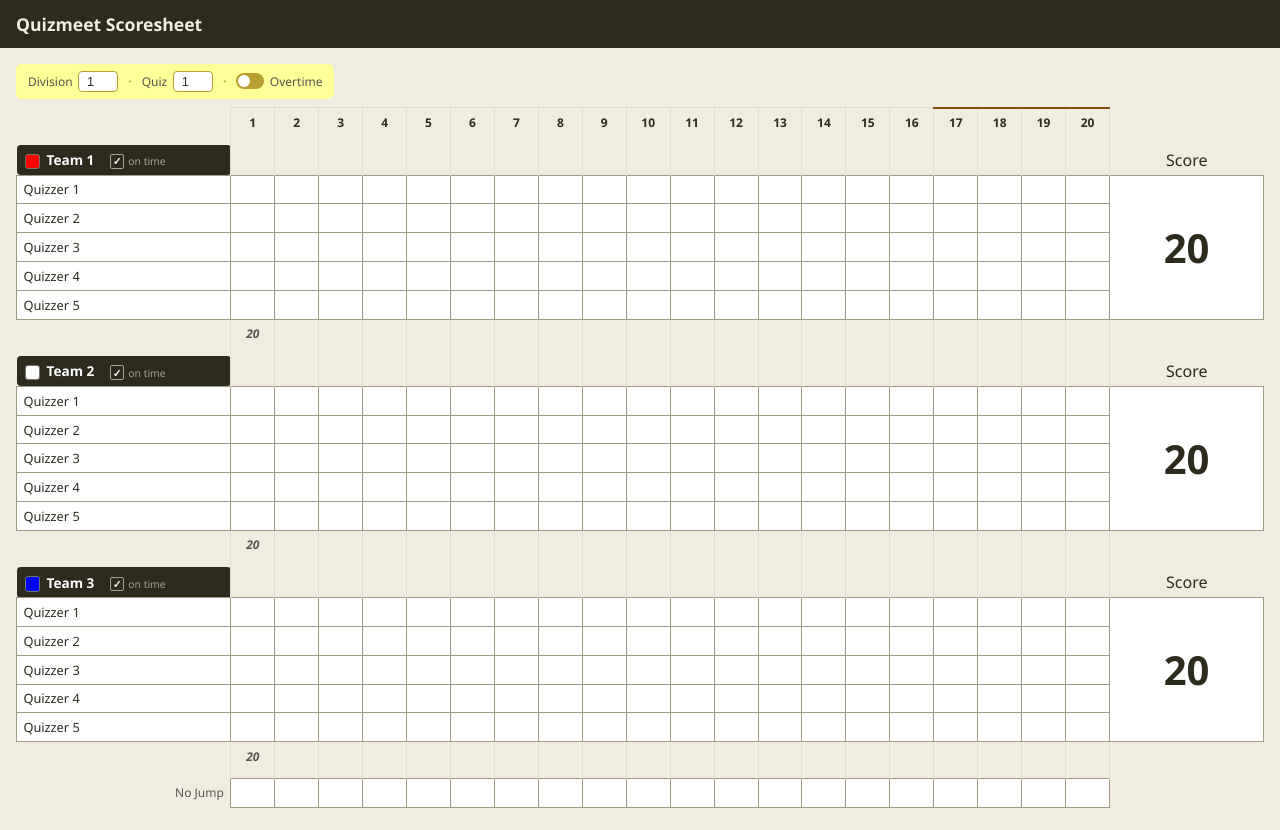
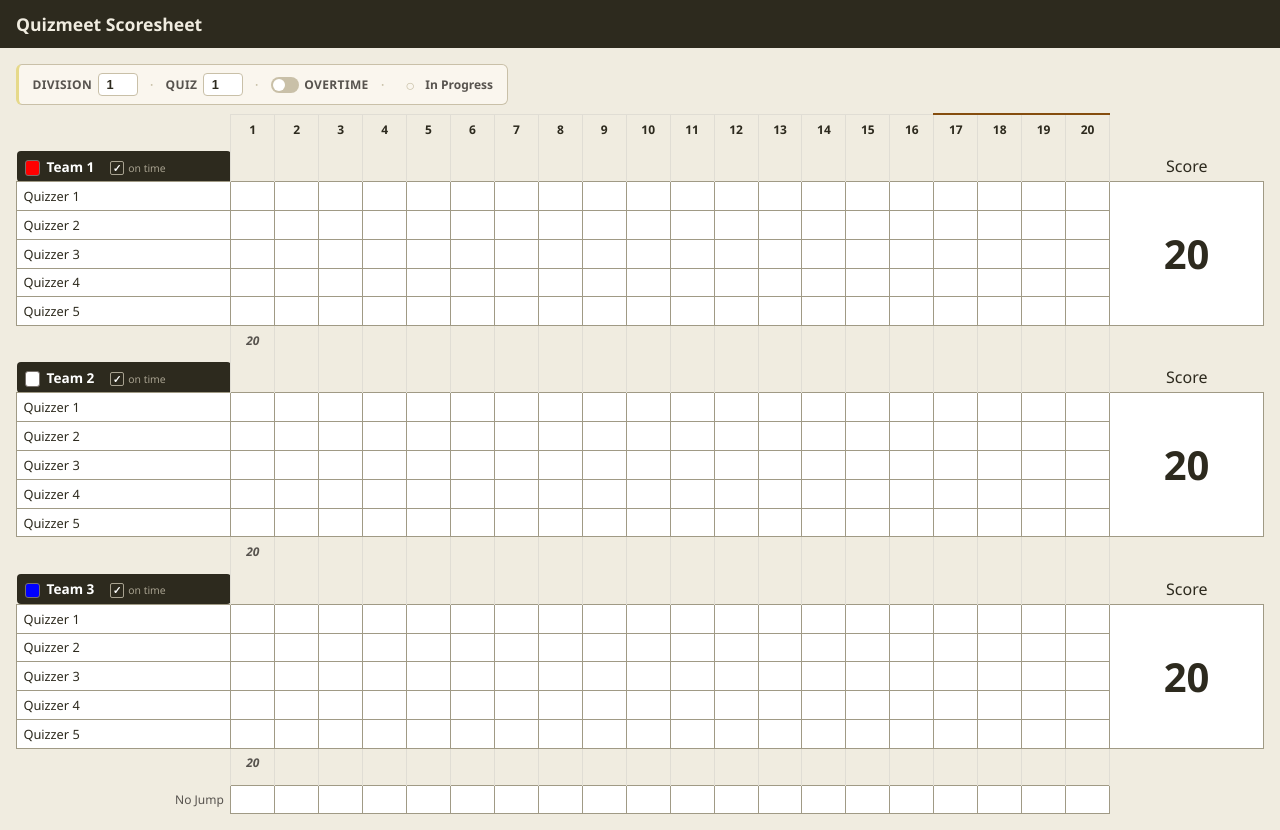
Before and after one commit to TommyAmberson/qzr-sheet, a Vue app: page / in a window 1280 px wide. Built offline with nearby package versions, Linux system fonts and the light colour scheme; the HTML template or start-up script is replaced by a standard one.

Commit message:
meta fix

```diff
--- a/src/assets/colors.css
+++ b/src/assets/colors.css
@@ -32,8 +32,9 @@
   --color-team-blue: #0000ff;
 
   /* Quiz meta bar */
-  --color-meta-bg: #ffff99;
-  --color-meta-accent: #b8a030;
+  --color-meta-bg: #faf6ee;
+  --color-meta-accent: #c9c0a8;
+  --color-meta-border: #e6d98a;
 
   /* Greyed-out stripes (aliases for readability) */
   --color-grey-stripe-a: var(--color-border-light);
--- a/src/components/Scoresheet.vue
+++ b/src/components/Scoresheet.vue
@@ -171,6 +171,13 @@ function colGroupClass(colIdx: number): string {
         <span class="toggle-track"><span class="toggle-thumb"></span></span>
         <span class="meta-label">Overtime</span>
       </label>
+      <span class="meta-sep">·</span>
+      <span class="meta-field meta-field--status">
+        <span v-if="hasAnyErrors" class="meta-status meta-status--error">⚠</span>
+        <span v-else-if="allQuestionsComplete" class="meta-status meta-status--complete">✓</span>
+        <span v-else class="meta-status meta-status--pending">○</span>
+        <span class="meta-label">{{ hasAnyErrors ? 'Invalid' : allQuestionsComplete ? 'Complete' : 'In Progress' }}</span>
+      </span>
     </div>
 
     <table class="scoresheet">
@@ -400,32 +407,76 @@ function colGroupClass(colIdx: number): string {
 
 .quiz-meta {
   display: flex;
-  gap: 0.6rem;
+  gap: 0.75rem;
   align-items: center;
   margin-bottom: 0.5rem;
-  padding: 0.4rem 0.75rem;
+  padding: 0.5rem 0.85rem;
   background: var(--color-meta-bg);
+  border: 1px solid var(--color-meta-accent);
+  border-left: 3px solid var(--color-meta-border);
   border-radius: 6px;
   width: fit-content;
   color: var(--color-text);
   font-family: 'Segoe UI', system-ui, sans-serif;
   font-size: 0.8rem;
-  transition: background 0.4s, color 0.4s;
+  transition: background 0.4s, color 0.4s, border-color 0.4s;
 }
 
 .quiz-meta--error {
-  background: var(--color-invalid);
-  color: var(--color-invalid-light);
+  background: var(--color-error-light);
+  border-color: var(--color-invalid);
+  border-left-color: var(--color-invalid);
+}
+.quiz-meta--error .meta-label {
+  color: var(--color-error);
 }
 
 .quiz-meta--complete {
-  background: var(--color-correct);
-  color: var(--color-correct-light);
+  border-left-color: var(--color-accent);
+}
+
+.meta-status {
+  display: inline-flex;
+  align-items: center;
+  justify-content: center;
+  width: 1.2rem;
+  height: 1.2rem;
+  border-radius: 50%;
+  font-size: 0.7rem;
+  font-weight: 800;
+  margin-left: 0.25rem;
+  flex-shrink: 0;
+  transition: all 0.3s;
+}
+.meta-status--pending {
+  color: var(--color-meta-accent);
+  font-size: 1rem;
+}
+.meta-status--complete {
+  background: var(--color-accent);
+  color: var(--color-bg);
+}
+.meta-status--error {
+  background: var(--color-invalid);
+  color: var(--color-bg);
+  border-radius: 3px;
+  font-size: 0.8rem;
+}
+
+.meta-field--status .meta-label {
+  text-transform: none;
+  letter-spacing: normal;
+}
+.meta-status--complete + .meta-label {
+  color: var(--color-accent);
+}
+.meta-status--error + .meta-label {
+  color: var(--color-invalid);
 }
 
 .meta-sep {
   color: var(--color-meta-accent);
-  font-size: 1rem;
+  font-size: 0.9rem;
   user-select: none;
 }
 
@@ -437,16 +488,19 @@ function colGroupClass(colIdx: number): string {
 
 .meta-label {
   font-size: 0.75rem;
-  font-weight: 500;
+  font-weight: 600;
   color: var(--color-text-muted);
+  text-transform: uppercase;
+  letter-spacing: 0.03em;
 }
 
 .meta-field input[type='number'] {
   width: 2.5rem;
-  padding: 0.15rem 0.3rem;
+  padding: 0.2rem 0.3rem;
   border: 1px solid var(--color-meta-accent);
   border-radius: 4px;
   font-size: 0.8rem;
+  font-weight: 600;
   text-align: center;
   background: var(--color-bg);
   color: var(--color-text);
```
